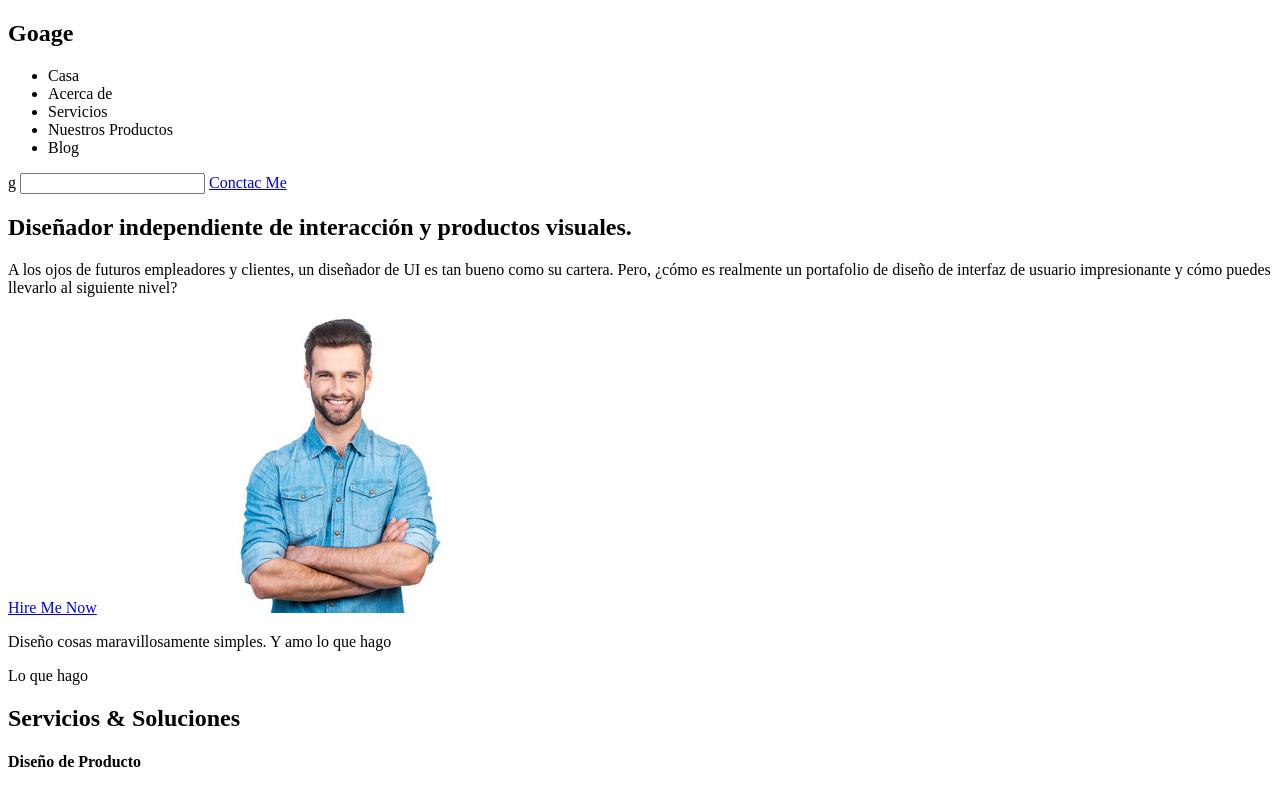
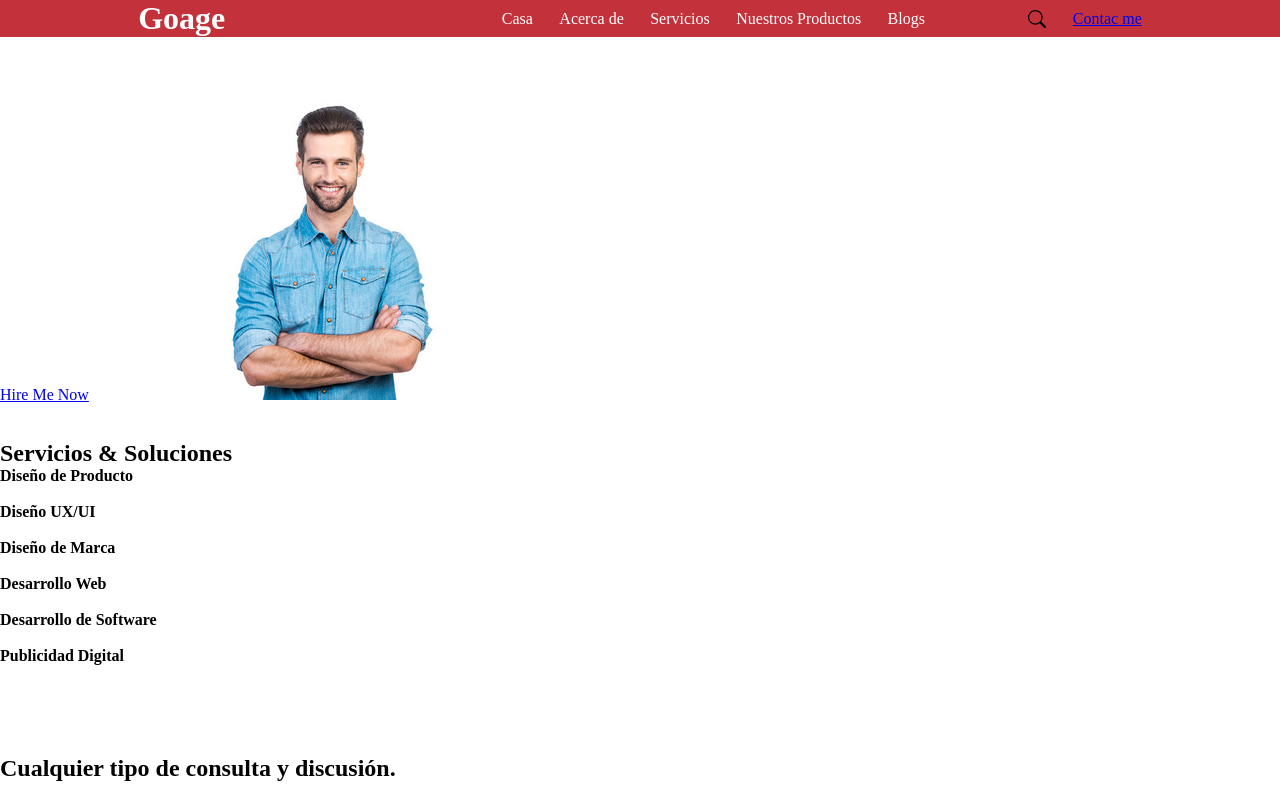
Before and after one commit to augustodg01/Trabajo-Final-1, a plain HTML site: page index.html in a window 1280 px wide. Shown: the top 789 px of the page. Drawn offline with Linux system fonts and the light colour scheme.

Commit message:
hice la estructura basica del css

```diff
--- /dev/null
+++ b/css/estilo.css
@@ -0,0 +1,38 @@
+*{
+    margin: 0;
+    padding: 0;
+}
+
+header{
+    background-color: rgb(195,49,59);
+
+
+}
+
+.contenedor,h1,p{
+    color: rgb(255,255, 255) ;
+
+    display: flex;
+    align-items: center;
+    justify-content: space-around;
+
+}
+
+
+.cont1{
+
+    display: flex;
+    justify-content: space-between;
+    width: 50%;
+}
+
+.lupa{
+
+    width: 95px;
+    display: flex;
+    justify-content: flex-end;
+}
+
+.hero{
+    display: flex;
+}
--- a/index.html
+++ b/index.html
@@ -4,27 +4,33 @@
     <meta charset="UTF-8">
     <meta name="viewport" content="width=device-width, initial-scale=1.0">
     <title>Document</title>
+    <link rel="stylesheet" href="css/estilo.css">
 </head>
 <body>
-    <div>
-        <header>
 
-            <nav>
+    <header>
+        <div class="contenedor">
+            <h1>Goage</h1>
+            <div class="cont1">
+                <p>Casa</p>
+                <p>Acerca de</p>
+                <p>Servicios</p>
+                <p>Nuestros Productos</p>
+                <p>Blogs</p>
+                <div class="lupa">
+                    <img src="img/search.svg" alt="">
+                </div>
 
-                <h1>Goage</h1>
+                <a href="#">Contac me</a>
 
-                <ul>
-                    <li>Casa</li>
-                    <li>Acerca de</li>
-                    <li>Servicios</li>
-                    <li>Nuestros Productos</li>
-                    <li>Blog</li>
-                </ul>g
-                <input type="search">
-                <a href="#">Conctac Me</a>
-            </nav>
-         </header>
-    </div>
+            </div>
+
+        </div>
+
+    </header>
+
+
+
 
 
     <main>
@@ -78,7 +84,23 @@
         </section>
 
         <section>
-            <h1>about me</h1>
+            <div>
+                <p>Acerca de mi</p>
+                <p>No se puede agotar la creatividad.
+                    cuanto más usas, más tienes en tu mente significativa.
+                </p>
+                <p>
+                    Mi nombre es Augusto De Giuseppe. Estudio Desarrollo Full Stack desde octubre de 2020. Me gusta crear un proyecto de diseño interesante.
+                </p>
+                <p>
+                    30 años de experiencia
+                </p>
+            </div>
+            <div>
+                <h2>
+                    Cualquier tipo de consulta y discusión.
+                </h2>
+            </div>
         </section>
     </main>
 
```
Also changed, not shown: img/search.svg (added).
